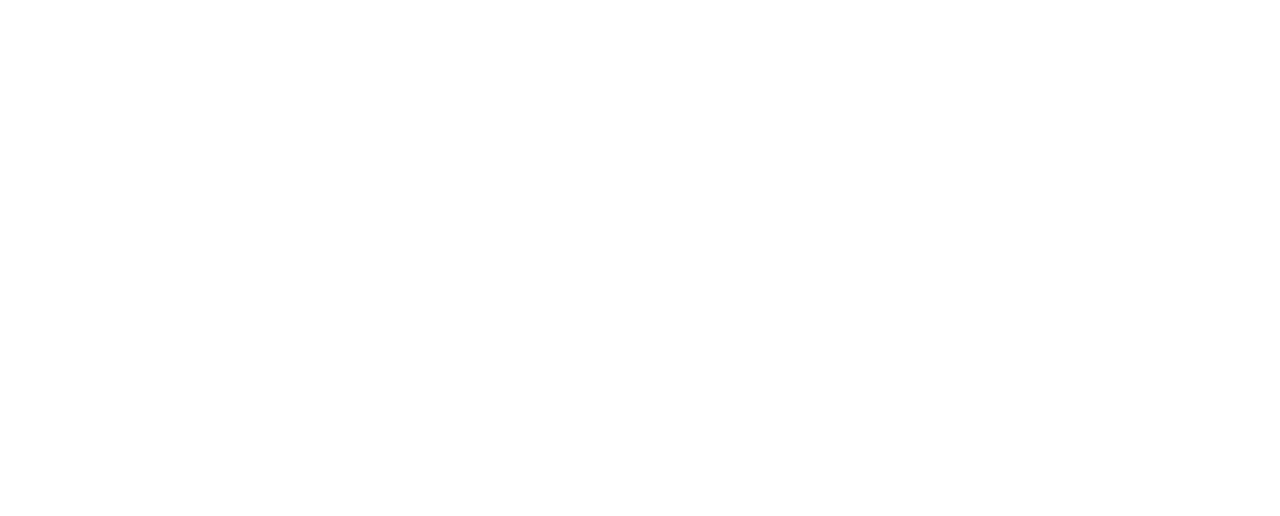
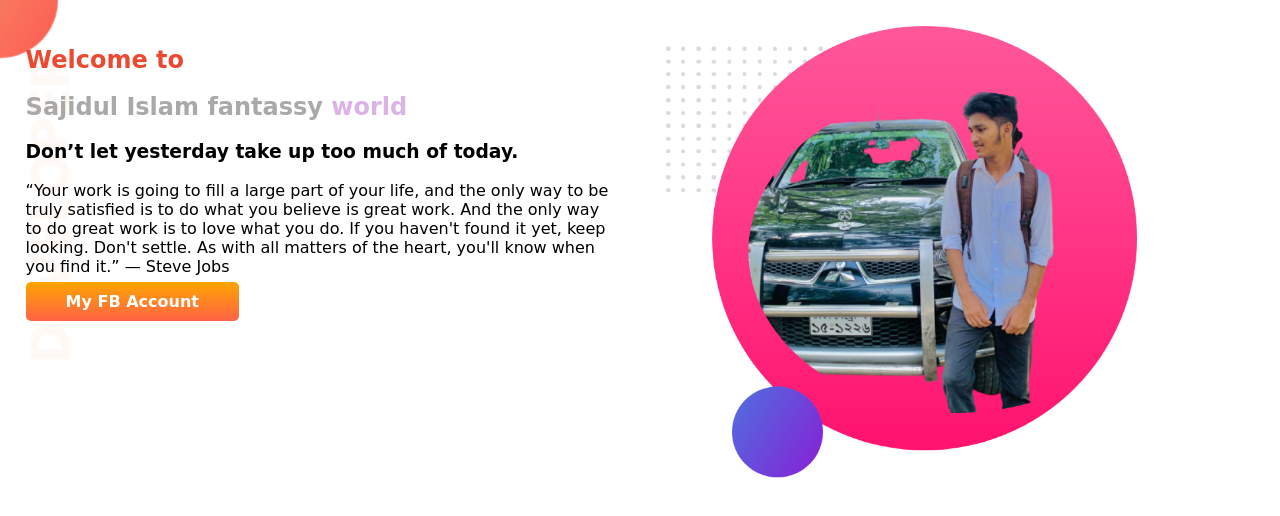
Before and after one commit to Sajid090/my-page, a plain HTML site: page index.html in a window 1280 px wide. Drawn offline with Linux system fonts and the light colour scheme; a web font is replaced by a local one.

Commit message:
top banner addeded

```diff
--- a/index.html
+++ b/index.html
@@ -1,13 +1,35 @@
 <!DOCTYPE html>
 <html lang="en">
+
 <head>
     <meta charset="UTF-8">
     <meta http-equiv="X-UA-Compatible" content="IE=edge">
     <meta name="viewport" content="width=device-width, initial-scale=1.0">
     <title>My first page</title>
+    <link rel="preconnect" href="https://fonts.googleapis.com">
+    <link rel="preconnect" href="https://fonts.gstatic.com" crossorigin>
+    <link href="https://fonts.googleapis.com/css2?family=Rubik+Dirt&display=swap" rel="stylesheet">
     <link rel="stylesheet" href="style.css">
 </head>
+
 <body>
+    <section class="top-banner">
+        <div class="half-width">
+            <h1 class="colourful">Welcome to</h1>
+            <h1><span class="colourful1">Sajidul Islam fantassy </span> <span class="color">world</span></h1>
+            <h3>Don’t let yesterday take up too much of today.</h3>
+            <p>“Your work is going to fill a large part of your life, and the only way to be truly satisfied is to do
+                what
+                you believe is great work. And the only way to do great work is to love what you do. If you haven't
+                found it
+                yet, keep looking. Don't settle. As with all matters of the heart, you'll know when you find it.” —
+                Steve
+                Jobs</p>
+            <a class="link-button" target="_blank" href="https://www.facebook.com/profile.php?id=100076391830099"> My FB
+                Account</a>
+        </div>
+        <div class="half-width"><img src="images/my-bg2.png" alt=""></div>
+    </section>
+</body>
 
-</body>
 </html>
--- a/style.css
+++ b/style.css
@@ -0,0 +1,43 @@
+body {
+    font-family: 'Aboreto', cursive;
+    margin: 0;
+}
+
+.colourful {
+    color: rgba(233, 44, 19, 0.863);
+}
+
+.colourful1 {
+    color: darkgray;
+}
+
+.color {
+    color: rgba(143, 7, 177, 0.308);
+}
+
+section {
+    display: flex;
+}
+
+.half-width {
+    width: 50%;
+    padding: 2%;
+}
+
+.half-width img {
+    width: 80%;
+}
+
+.link-button {
+    text-decoration: none;
+    background-image: linear-gradient(orange, tomato);
+    padding: 10px 40px;
+    border-radius: 5px;
+    color: white;
+    font-weight: 700;
+}
+
+.top-banner {
+    background-image: url(images/top-banner.png);
+    background-repeat: no-repeat;
+}
```
